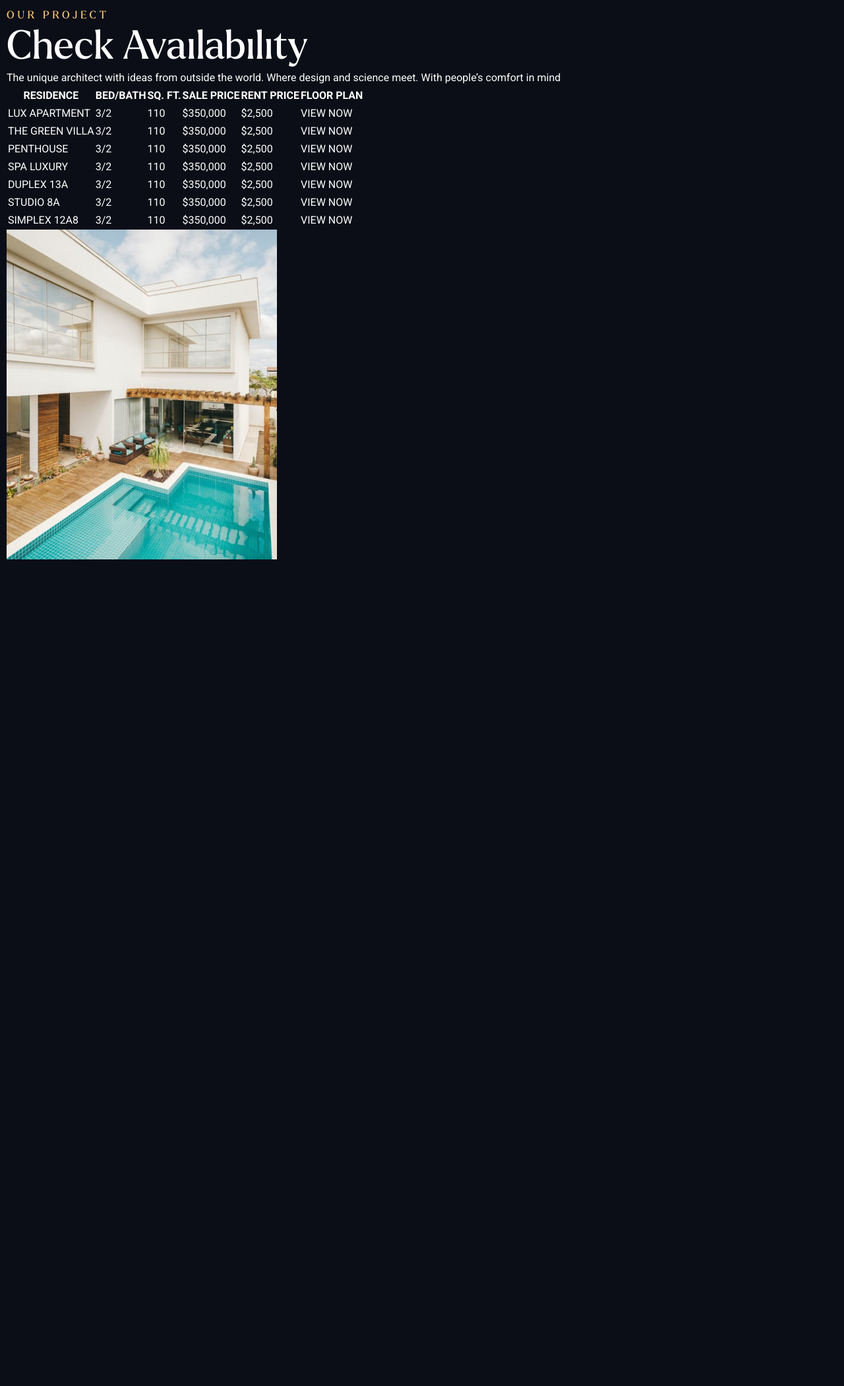
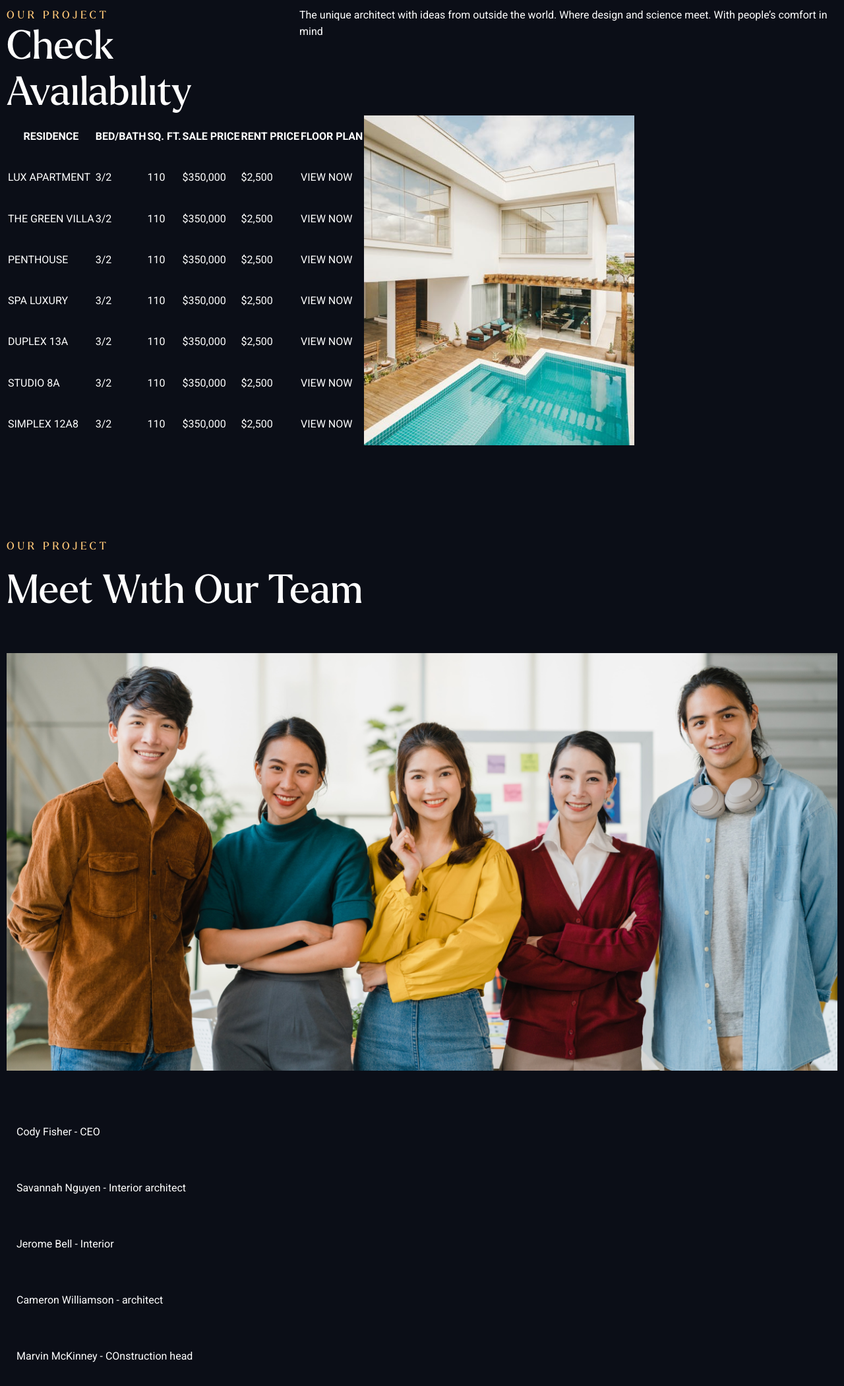
Before and after one commit to progdidi/RMC, a website: page app/index.html in a window 1280 px wide. Shown: the part 4380-6481 px from the top of the page at 66% size. Before the commit the page ends 5228 px from the top, so only its background shows below. Drawn offline with Linux system fonts and the light colour scheme.

Commit message:
feat: add team section

```diff
--- a/app/index.html
+++ b/app/index.html
@@ -247,6 +247,25 @@
         </div>
     </section>
 
+    <section class="team">
+        <div class="container">
+            <h4 class="section__subtitle team__subtitle">OUR PROJECT</h4>
+            <h3 class="section__title team__title">Meet With Our Team</h3>
+
+            <img src="images/team.png" alt="" class="team__img">
+
+            <ul class="team__list">
+                <li class="team__list-item">Cody Fisher   -   CEO</li>
+                <li class="team__list-item">Savannah Nguyen   -   Interior architect</li>
+                <li class="team__list-item">Jerome Bell   -   Interior</li>
+                <li class="team__list-item">Cameron Williamson   -   architect</li>
+                <li class="team__list-item">Marvin McKinney   -   COnstruction head</li>
+            </ul>
+
+
+        </div>
+    </section>
+
     <script src="js/main.min.js"></script>
 </body>
 </html>
--- /dev/null
+++ b/app/scss/blocks/_availability.scss
@@ -0,0 +1,38 @@
+.availability {
+    margin-bottom: 140px;
+    .availability__head {
+        display: flex;
+        .availability__head-title {
+            .availability__subtitle {
+            }
+            .availability__title {
+            }
+        }
+
+        .availability__head-text {
+        }
+    }
+
+    .availability__inner {
+        display: flex;
+        .availability__table {
+            .availability__table-header {
+            }
+            .availability__table-row {
+                &.project {
+                }
+                &.view {
+                }
+
+            }
+            .availability__table-data {
+                .availability__table-link {
+                }
+            }
+        }
+
+
+        .availability__img {
+        }
+    }
+}
--- /dev/null
+++ b/app/scss/blocks/_team.scss
@@ -0,0 +1,17 @@
+.team {
+    margin-bottom: 140px;
+    &__subtitle {
+        margin-bottom: 20px;
+    }
+    &__title {
+        margin-bottom: 60px;
+    }
+    &__img {
+        margin-bottom: 50px;
+    }
+    &__list {
+        &-item {
+            padding: 30px 15px;
+        }
+    }
+}
--- a/app/scss/style.scss
+++ b/app/scss/style.scss
@@ -8,3 +8,5 @@
 @import 'blocks/about';
 @import 'blocks/projects';
 @import 'blocks/experience';
+@import 'blocks/availability';
+@import 'blocks/team';
```
Also changed, not shown: app/css/style.min.css.
